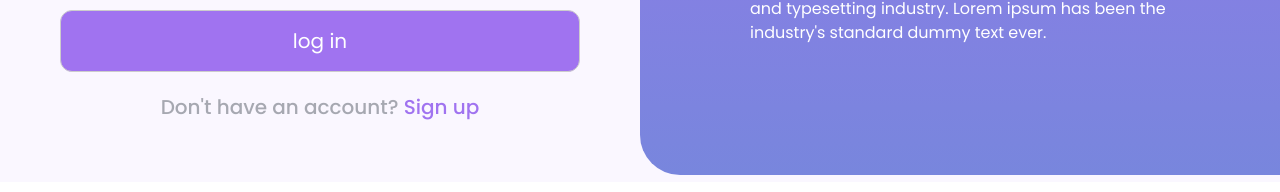
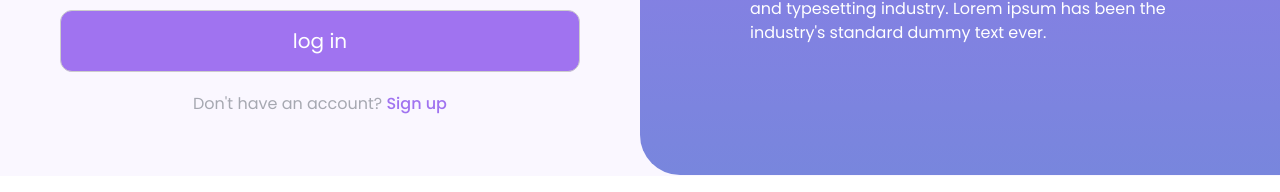
Before and after one commit to deosaurabhs/tradeboard, a React (Create React App) app: page /loginwithemail in a window 1280 px wide. Shown: the part 478-670 px from the top of the page. Built offline with nearby package versions, Linux system fonts and the light colour scheme.

Commit message:
Reduced text size of signup.

```diff
--- a/src/components/Login/LoginWithEmail.jsx
+++ b/src/components/Login/LoginWithEmail.jsx
@@ -166,9 +166,9 @@ function LoginWithEmail() {
                 className="signup-text"
                 // onClick={() => signUpMethod()}
                 style={{
-                  fontSize: 20,
+                  fontSize: 16,
                   fontFamily: "Poppins",
-                  fontWeight: "500",
+                  fontWeight: "400",
                 }}
               >
                 Don't have an account? <a href="/signup">Sign up</a>
```
